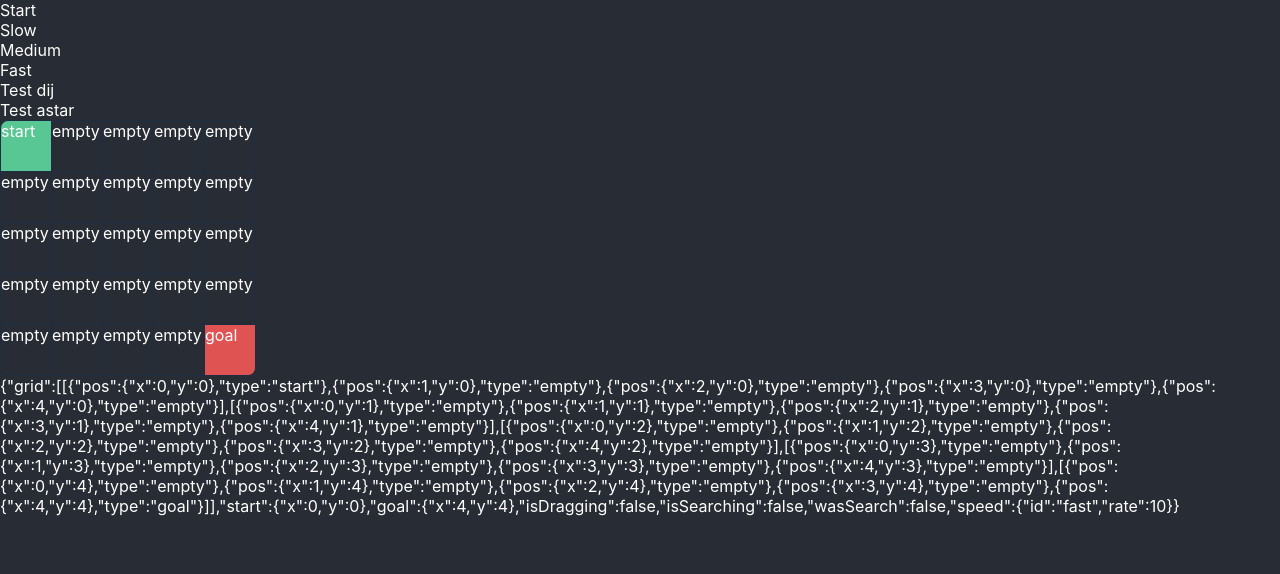
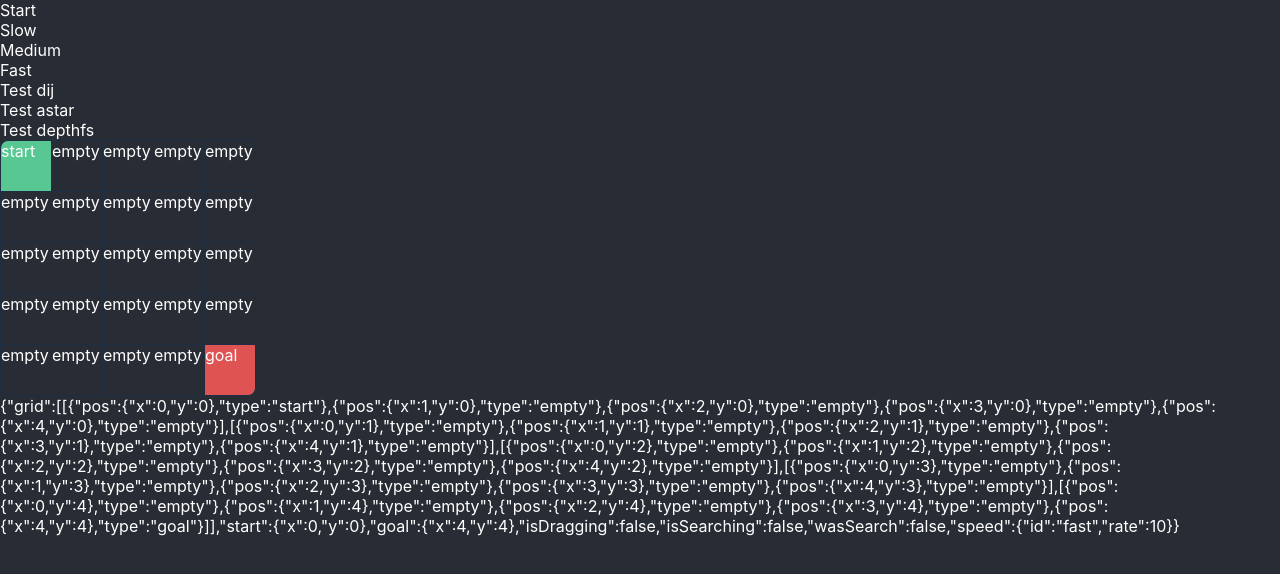
Before and after one commit to taylornorth01/pathfinding-visualizer-react, a React (Create React App) app: page / in a window 1280 px wide. Shown: the top 574 px of the page. Built offline with nearby package versions, Linux system fonts and the light colour scheme.

Commit message:
using map node state to grid

```diff
--- a/src/App.tsx
+++ b/src/App.tsx
@@ -9,6 +9,7 @@ import {
 	clearPath,
 	getSpeed,
 	updateAlgorithm,
+	mapNodesStateToGrid,
 } from './common/';
 import Grid from './component/Grid';
 import { GridNode, AppState, AppActions } from './model/';
@@ -41,10 +42,10 @@ const reducer = (state: AppState, action: AppActions) => {
 				wasSearch: false,
 			};
 		case 'update-grid':
-			action.payload.map(
-				(node) => (dState.grid[node.pos.y][node.pos.x].state = node.state)
-			);
-			return { ...dState };
+			return {
+				...dState,
+				grid: mapNodesStateToGrid(action.payload, dState.grid),
+			};
 		case 'draw-path':
 			dState.grid[action.payload.pos.y][action.payload.pos.x].state =
 				action.payload.state;
@@ -164,6 +165,12 @@ const App: React.FC = () => {
 				}>
 				Test astar
 			</div>
+			<div
+				onClick={() =>
+					dispatch({ type: 'change-algorithm', payload: { id: 'depthfs' } })
+				}>
+				Test depthfs
+			</div>
 			<Grid
 				grid={state.grid}
 				mouseDown={(n) => !state.isSearching && mouseDown(n)}
```
